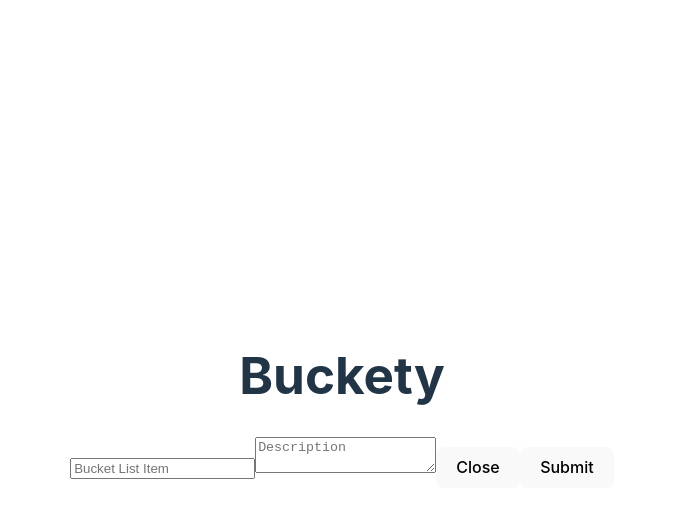
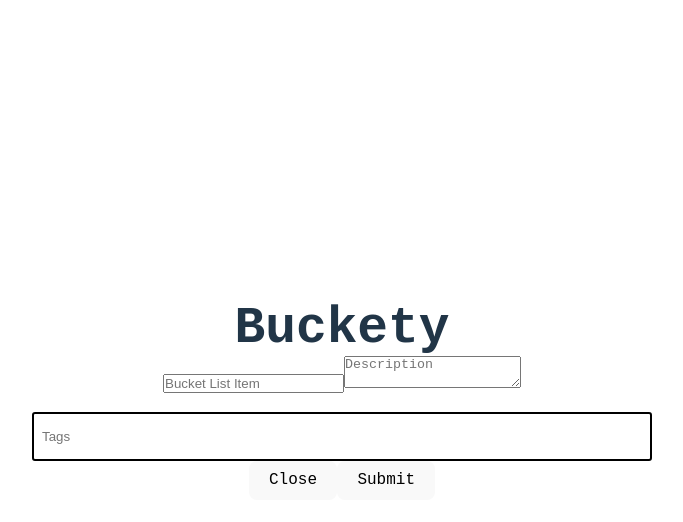
Before and after one commit to ama29/buckety, a React (Vite) app: page / in a window 1280 px wide. Both pictures are taken after a click on the button "Add new item". Shown: the top 522 px of the page, without its empty margins (298-981 px from the left). Built offline with nearby package versions, Linux system fonts and the light colour scheme.

Commit message:
tags added

```diff
--- /dev/null
+++ b/src/Modal/modal.css
@@ -0,0 +1,54 @@
+* {
+  margin: 0;
+  padding: 0;
+}
+html,
+body {
+  height: 100%;
+}
+body {
+  display: flex;
+  justify-content: center;
+  align-items: center;
+  font-family: 'Courier New', Courier, monospace;
+  font-weight: bold;
+}
+
+.tags-input-container {
+  border: 2px solid #000;
+  padding: 0.5em;
+  border-radius: 3px;
+  width: min(80vw, 600px);
+  margin-top: 1em;
+  display: flex;
+  align-items: center;
+  flex-wrap: wrap;
+  gap: 0.5em;
+}
+
+.tag-item {
+  background-color: rgb(218, 216, 216);
+  display: inline-block;
+  padding: 0.5em 0.75em;
+  border-radius: 20px;
+}
+.tag-item .close {
+  height: 20px;
+  width: 20px;
+  background-color: rgb(48, 48, 48);
+  color: #fff;
+  border-radius: 50%;
+  display: inline-flex;
+  justify-content: center;
+  align-items: center;
+  margin-left: 0.5em;
+  font-size: 18px;
+  cursor: pointer;
+}
+
+.tags-input {
+  flex-grow: 1;
+  padding: 0.5em 0;
+  border: none;
+  outline: none;
+}
--- a/src/Modal/modal.tsx
+++ b/src/Modal/modal.tsx
@@ -1,12 +1,24 @@
-import React, { MouseEventHandler, useState } from 'react';
-
+import React, { ChangeEvent, MouseEventHandler, useState } from 'react';
+import './modal.css';
 export const BucketyModal = (props: {
   onClick: MouseEventHandler<HTMLButtonElement>;
   addItem: Function;
 }) => {
   const [title, setTitle] = useState('');
   const [description, setDescription] = useState('');
+  const [tags, setTags] = useState<string[]>([]);
 
+  const handleKeyDown = (e: React.KeyboardEvent<HTMLInputElement>) => {
+    if (e.key !== 'Enter') return;
+    const target = e.target as HTMLTextAreaElement;
+    const value = target.value;
+    if (!value.trim()) return;
+    setTags([...tags, value]);
+    target.value = '';
+  };
+  const removeTag = (index: number) => {
+    setTags(tags.filter((tag, i) => i !== index));
+  };
   return (
     <div>
       <input
@@ -23,6 +35,22 @@ export const BucketyModal = (props: {
           setDescription(e.target.value);
         }}
       />
+      <div className="tags-input-container">
+        {tags.map((tag, index) => (
+          <div className="tag-item" key={index}>
+            <span className="text">{tag}</span>
+            <span className="close" onClick={() => removeTag(index)}>
+              &times;
+            </span>
+          </div>
+        ))}
+        <input
+          onKeyDown={handleKeyDown}
+          className="tags-input"
+          type="text"
+          placeholder="Tags"
+        />
+      </div>
       <button
         onClick={(e) => {
           props.onClick(e);
@@ -35,7 +63,7 @@ export const BucketyModal = (props: {
         type="submit"
         onClick={(e) => {
           props.onClick(e);
-          props.addItem(title, description);
+          props.addItem(title, description, tags);
         }}
       >
         {' '}
--- a/src/container.tsx
+++ b/src/container.tsx
@@ -5,6 +5,7 @@ interface BucketListItem {
   title: string;
   description: string;
   id: number;
+  tags: string[];
 }
 function Container() {
   const [isOpenModal, setIsOpenModal] = useState(false);
@@ -17,21 +18,28 @@ function Container() {
     setHideButton(!hideButton);
   };
 
-  const addItem = (title: string, description: string) => {
+  const addItem = (title: string, description: string, tags: string[]) => {
     setCount(count + 1);
-    setItems([...items, { title: title, description: description, id: count }]);
+    setItems([
+      ...items,
+      { title: title, description: description, id: count, tags: tags },
+    ]);
   };
 
-  // const displayItems = () => {
-  //   return (
-  //   {items.map(({ title, description, id }) => (
-  //     <div key={id}>
-  //       <h2> {title} </h2>
-  //       <p> {description} </p>
-  //     </div>
-  //   ))}
-  //   );
-  // };
+  const deleteItem = (id: number) => {
+    setItems(items.filter((item) => item.id !== id));
+  };
+
+  const displayItems = items.map((item, index) => {
+    return (
+      <div key={index}>
+        <h2>{item.title}</h2>
+        <p>{item.description}</p>
+        <p>{item.tags}</p>
+        <button onClick={(e) => deleteItem(item.id)}> Delete</button>
+      </div>
+    );
+  });
 
   return (
     <div>
@@ -43,16 +51,7 @@ function Container() {
           <BucketyModal onClick={onClick} addItem={addItem} />
         ) : null}
       </div>
-      <div>
-        {items.map((item) => {
-          return (
-            <div key={item.id}>
-              <h2>{item.title}</h2>
-              <p>{item.description}</p>
-            </div>
-          );
-        })}
-      </div>
+      <div>{displayItems}</div>
     </div>
   );
 }
```
Also changed, not shown: src/Item/item.tsx (deleted).
